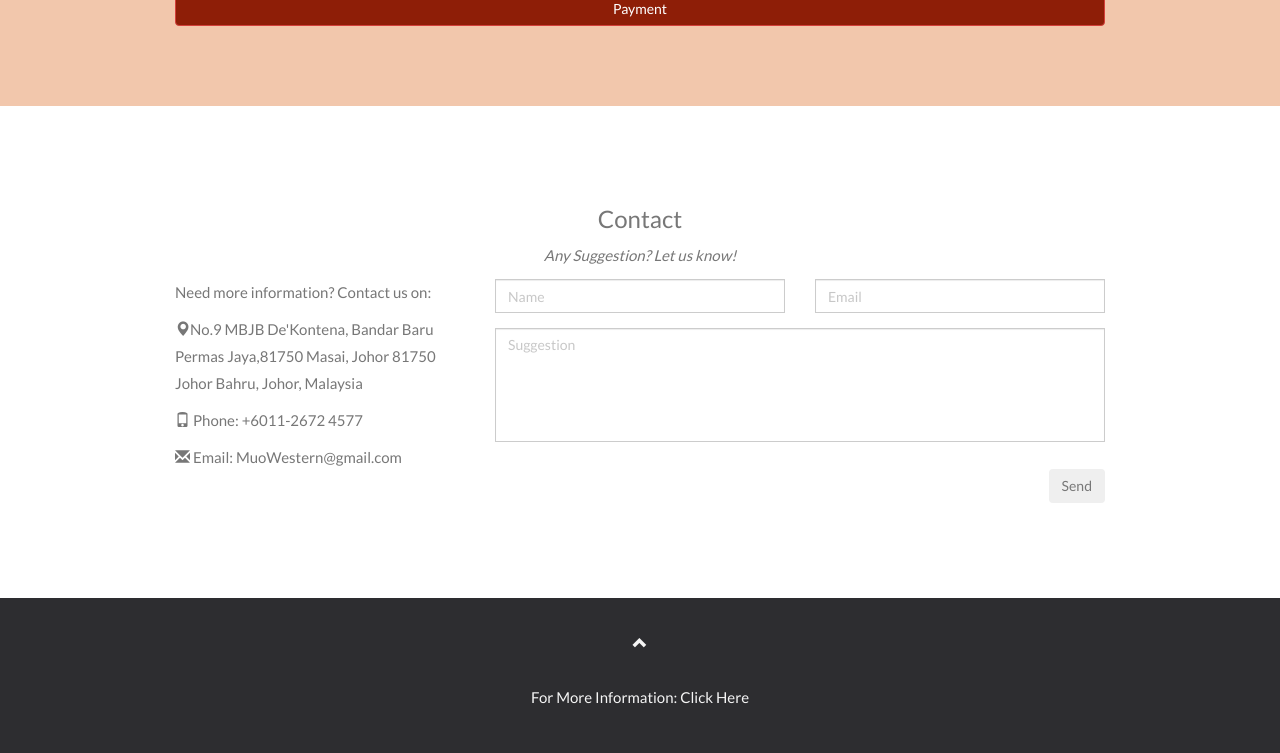
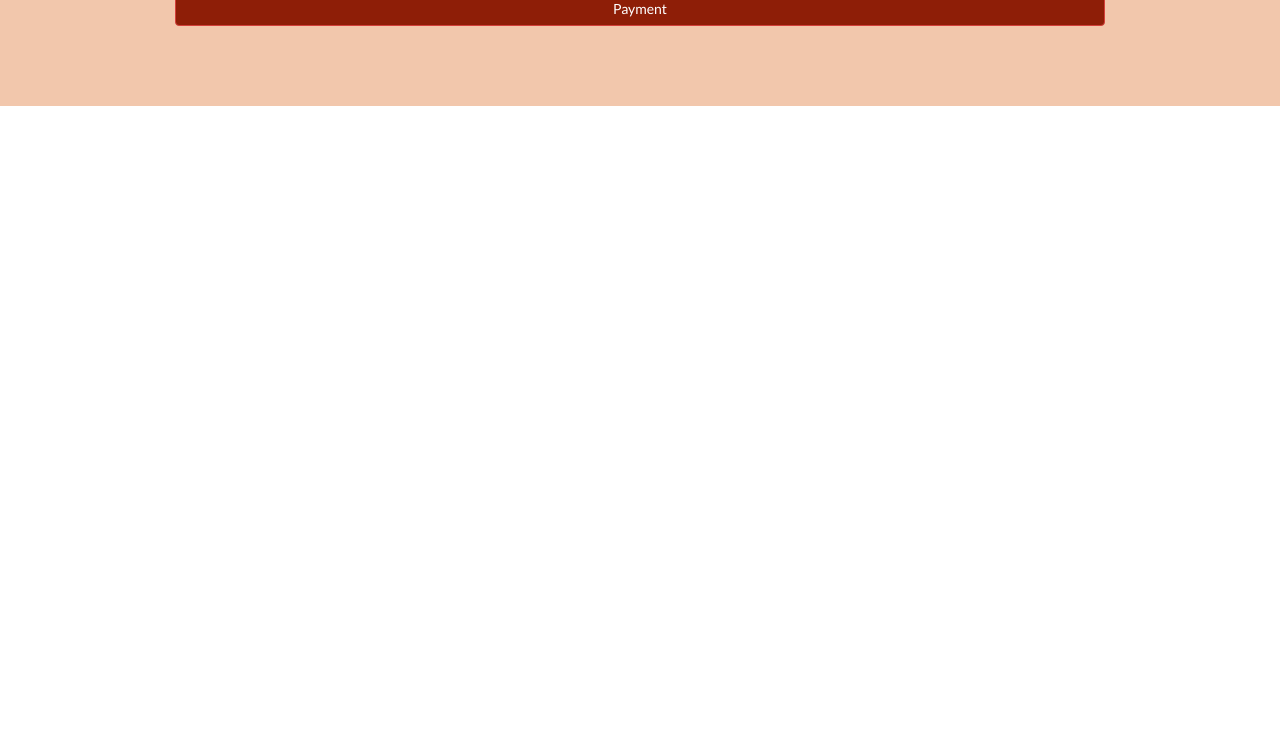
Before and after one commit to n-ayra/webdev_project, a PHP site: page /cart.php in a window 1280 px wide. Shown: the part 401-1154 px from the top of the page. After the commit the page ends 507 px from the top, so only its background shows below. Run offline with PHP 8.4, Linux system fonts and the light colour scheme; a user stored in the database is signed in; data that the repository does not hold is empty.

Commit message:
remove footer

```diff
--- a/cart.php
+++ b/cart.php
@@ -226,48 +226,6 @@ session_start();
 </div>
 </form>
 
-<!-- Container (Contact Section) -->
-<form action="addComment.php" method="post">
-<div id="contact" class="container">
-  <h3 class="text-center">Contact</h3>
-  <p class="text-center"><em>Any Suggestion?  Let us know!</em></p>
-
-  <div class="row">
-    <div class="col-md-4">
-      <p>Need more information? Contact us on:</p>
-      <p><span class="glyphicon glyphicon-map-marker"></span>No.9 MBJB De'Kontena, Bandar Baru Permas Jaya,81750 Masai, Johor 81750 Johor Bahru, Johor, Malaysia</p>
-      <p><span class="glyphicon glyphicon-phone"></span> Phone: +6011-2672 4577</p>
-      <p><span class="glyphicon glyphicon-envelope"></span> Email: MuoWestern@gmail.com</p>
-    </div>
-    <div class="col-md-8">
-      <div class="row">
-        <div class="col-sm-6 form-group">
-          <input class="form-control" id="name" name="name" placeholder="Name" type="text" required>
-        </div>
-        <div class="col-sm-6 form-group">
-          <input class="form-control" id="email" name="email" placeholder="Email" type="email" required>
-        </div>
-      </div>
-      <textarea class="form-control" id="suggestion" name="suggestion" placeholder="Suggestion" rows="5"></textarea>
-      <br>
-      <div class="row">
-        <div class="col-md-12 form-group">
-          <button class="btn pull-right" name="sent" type="submit">Send</button>
-        </div>
-      </div>
-    </div>
-  </div>
-</div>
-</form>
-
-<!-- Footer -->
-<footer class="text-center">
-  <a class="up-arrow" href="#muoWestern" data-toggle="tooltip" title="TO TOP">
-    <span class="glyphicon glyphicon-chevron-up"></span>
-  </a><br><br>
-  <p>For More Information: <a href="https://www.facebook.com/Muowestern/photos/?ref=page_internal" data-toggle="tooltip" title="More info about Muo Western XXL">Click Here</a></p>
-</footer>
-
 <script>
 $(document).ready(function(){
   // Initialize Tooltip
```
